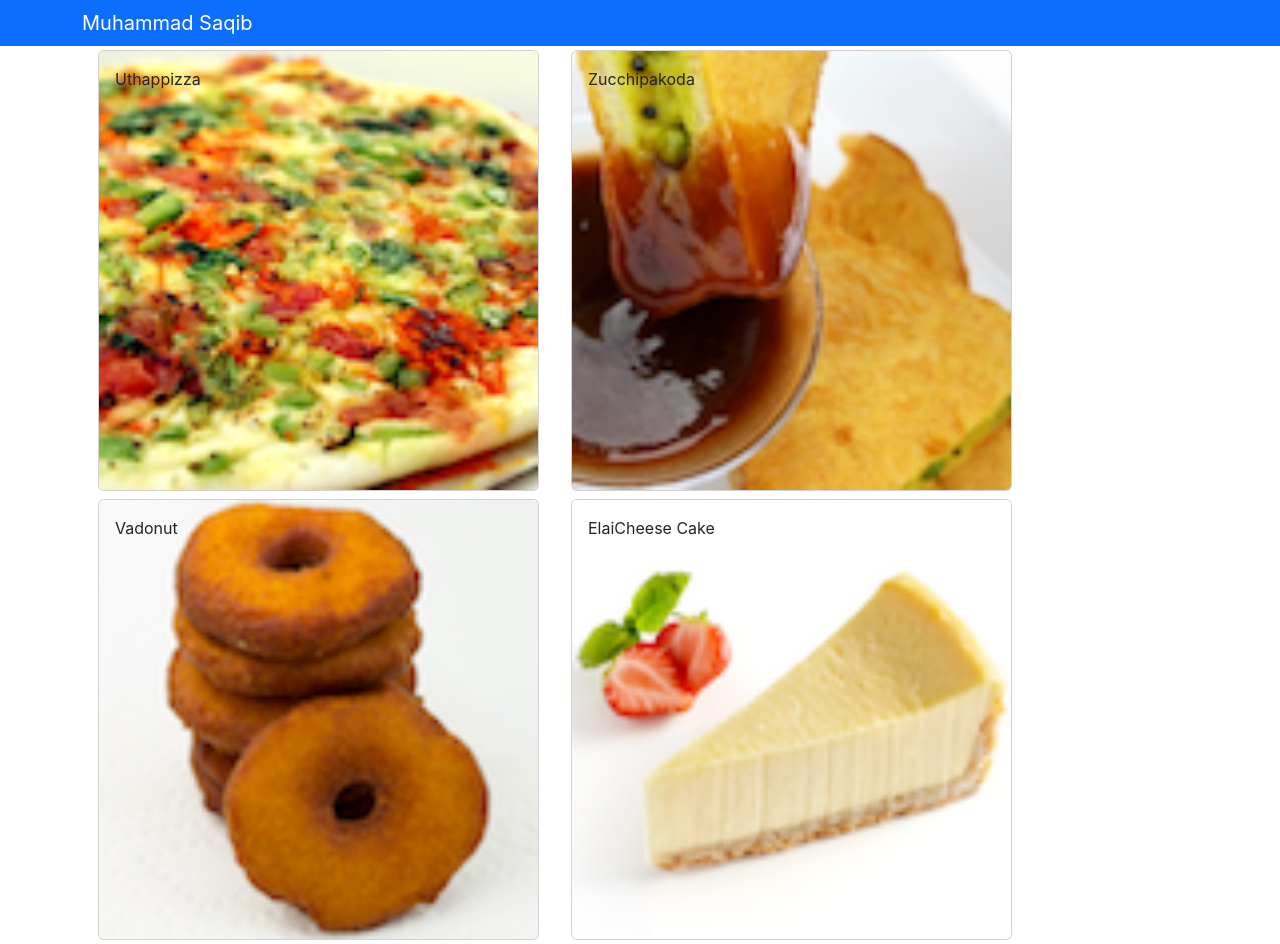
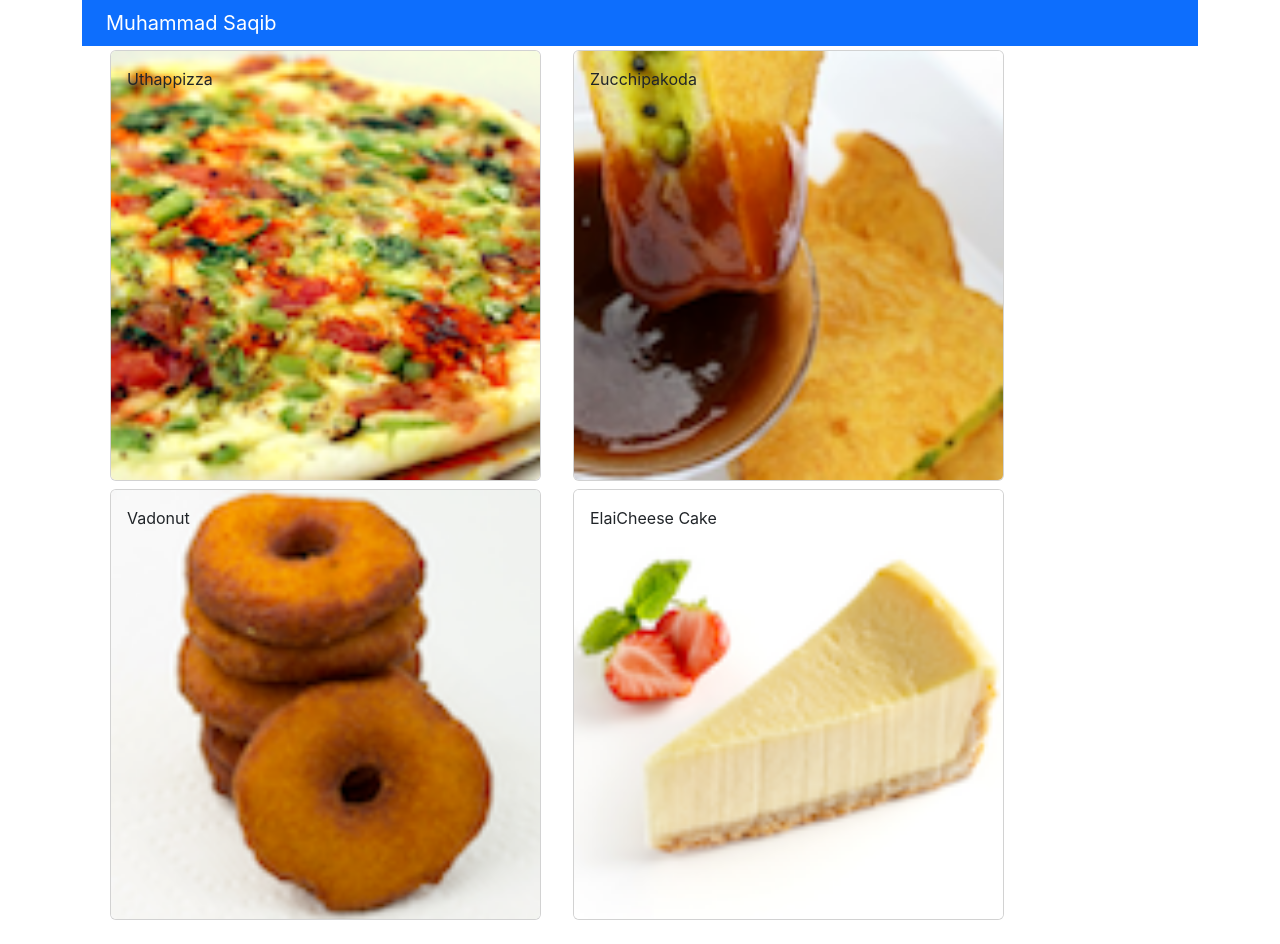
Before and after one commit to MuhammadSaqib786/Coursera-React-Learn-complete, a React (Create React App) app in the folder learning-react-coursera/: page / in a window 1280 px wide. Built offline with nearby package versions, Linux system fonts and the light colour scheme.

Commit message:
Moved all state related to MainComponent , made it stateful component

```diff
--- a/learning-react-coursera/src/App.js
+++ b/learning-react-coursera/src/App.js
@@ -1,35 +1,20 @@
 
-import { Navbar, NavbarBrand } from 'reactstrap';
-import './App.css';
-import Menu from './components/MenuComponent';
+
+
+import Main from './components/MainComponent';
 import { Component } from 'react';
-import { DISHES } from './shared/dishes';
 
 
 class App extends Component{
-  constructor(props) {
-    super(props);
-    this.state = {
-      dishes: DISHES
-    }
-  }
+
   render()
   {
     return (
       <div >
 
-        <Navbar dark color='primary'>
-          <div className='container'>
-          <NavbarBrand  href='#' >
-              Muhammad Saqib
-            </NavbarBrand>
 
-          </div>
-
-
-        </Navbar>
         <div className='container'>
-        <Menu dishes={this.state.dishes}  />
+        <Main />
         </div>
       </div>
     );
--- a/learning-react-coursera/src/components/DishDetails.js
+++ b/learning-react-coursera/src/components/DishDetails.js
@@ -16,6 +16,7 @@ class Dish extends Component {
       return <div></div>;
     } else {
       return (
+
         <div className="row">
           <div className="col-12 col-md-5 m-1">
             <Card>
@@ -31,10 +32,12 @@ class Dish extends Component {
 
                 {this.props.dish.comments.map( (mydish) => {
                     return(
+                      <div className="container">
                         <p key={mydish.id} className="dishDetail">
                         {mydish.comment} <br></br>
-                        -- {mydish.author} , {mydish.date}
+                        -- {mydish.author} , { new Intl.DateTimeFormat('en-US',{ year: 'numeric', month: 'short', day: '2-digit'}).format(new Date(Date.parse(mydish.date)))  }
                         </p>
+                        </div>
                     );
 
 
--- /dev/null
+++ b/learning-react-coursera/src/components/MainComponent.js
@@ -0,0 +1,47 @@
+
+import { Navbar, NavbarBrand } from 'reactstrap';
+import Menu from './MenuComponent';
+import { Component } from 'react';
+import { DISHES } from '../shared/dishes';
+import Dish from "./DishDetails";
+
+
+class Main extends Component{
+  constructor(props) {
+    super(props);
+    this.state = {
+      dishes: DISHES,
+      selectedDish: null
+    }
+  }
+  onDishSelect(dishId) {
+    this.setState({ selectedDish: dishId })
+  }
+  render()
+  {
+    return (
+      <div >
+
+        <Navbar dark color='primary'>
+          <div className='container'>
+          <NavbarBrand  href='#' >
+              Muhammad Saqib
+            </NavbarBrand>
+
+          </div>
+
+
+        </Navbar>
+        <div className='container'>
+        <Menu dishes={this.state.dishes}
+        onClick={ (dishId) => this.onDishSelect(dishId)} />
+        <Dish
+        dish={this.state.dishes.filter((dish) => dish.id == this.state.selectedDish )[0]} />
+        </div>
+      </div>
+    );
+  }
+
+}
+
+export default Main;
--- a/learning-react-coursera/src/components/MenuComponent.js
+++ b/learning-react-coursera/src/components/MenuComponent.js
@@ -1,15 +1,14 @@
 import React, { Component } from "react";
 import { Card, CardBody, CardImg, CardImgOverlay, CardText, CardTitle } from "reactstrap";
 import Dish from "./DishDetails";
+
 
 
 class Menu extends Component {
 
     constructor(props) {
         super(props);
-        this.state = {
-            sleectedDish: null
-        }
+
         console.log("Menu Component Constructor invoked");
       }
 
@@ -19,9 +18,7 @@ class Menu extends Component {
       }
 
 
-      onDishSelect(dish) {
-        this.setState({ sleectedDish: dish })
-      }
+
 
 
     render() {
@@ -29,7 +26,7 @@ class Menu extends Component {
         const menu= this.props.dishes.map((dish) => {
             return (
                 <div key={dish.id} className='col-12 col-md-5 m-1'>
-                    <Card onClick={() => this.onDishSelect(dish)}>
+                    <Card onClick={ () => this.props.onClick(dish.id)}>
                         <CardImg width="100%" src={dish.image} alt={dish.name} />
                         <CardImgOverlay>
                             <CardTitle>
@@ -50,7 +47,6 @@ class Menu extends Component {
                         {menu}
                 </div>
                 <div className="row">
-                    <Dish dish={this.state.sleectedDish}/>
 
                 </div>
             </div>
```
Also changed, not shown: learning-react-coursera/src/logo.svg (deleted), 1 other file (tests, documents, lock files or other folders).
